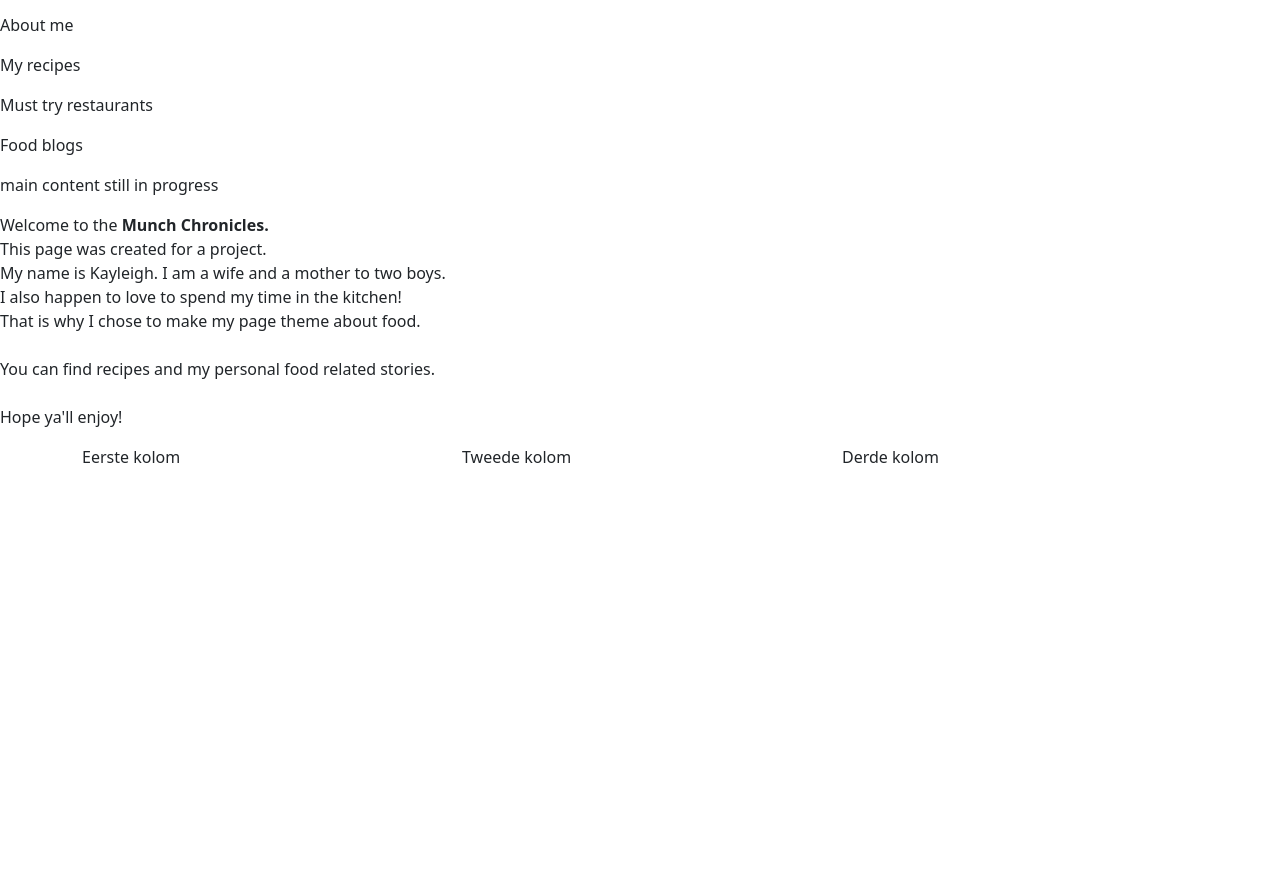
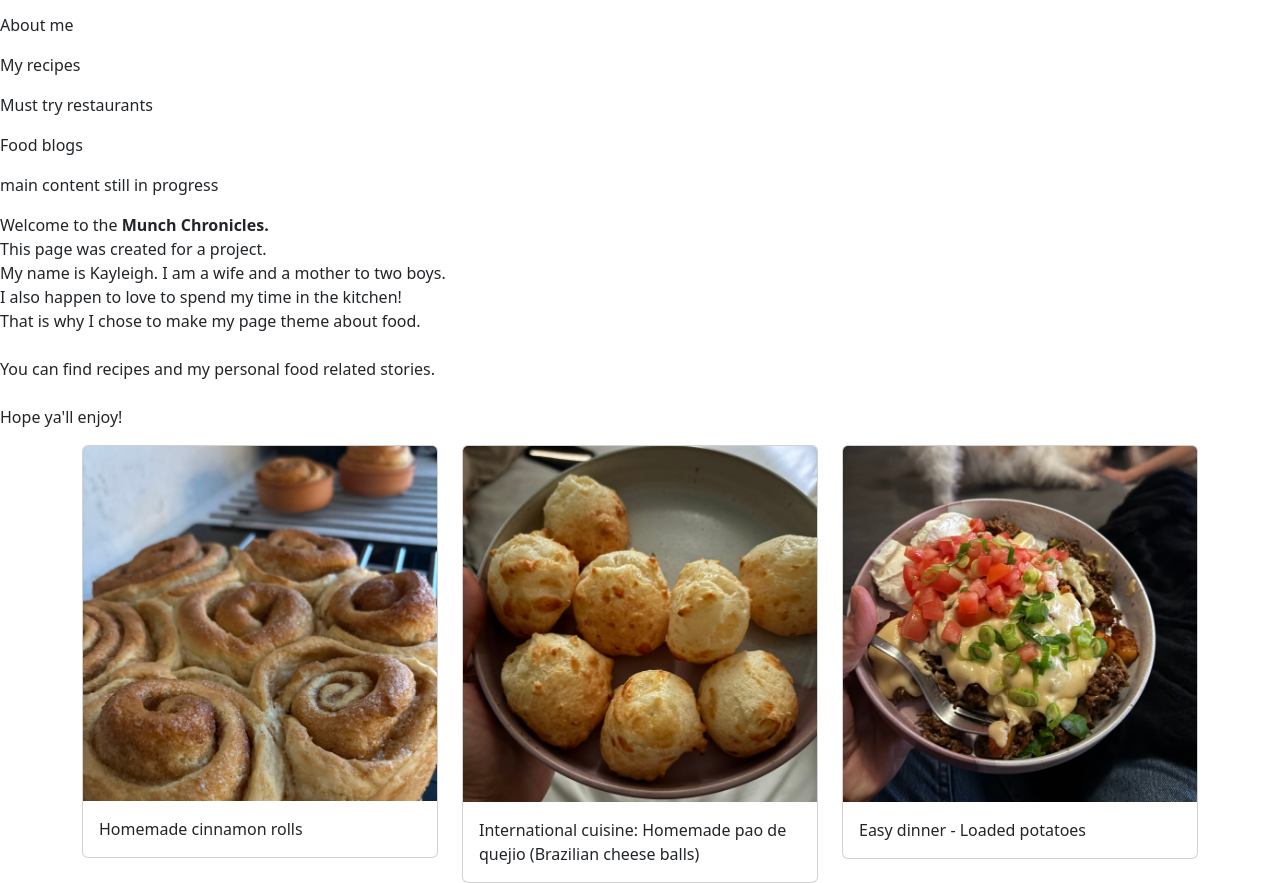
Before and after one commit to kaymaysue/Munch-Chronicles, a plain HTML site: page bootstrap.html in a window 1280 px wide. Shown: the part 83-966 px from the top of the page. Before the commit the page ends 800 px from the top, so only its background shows below. Drawn offline with nearby package versions, Linux system fonts and the light colour scheme.

```diff
--- a/bootstrap.html
+++ b/bootstrap.html
@@ -4,7 +4,7 @@
 		<meta name="viewport" content="width=device-width, initial-scale=1">
 		<meta charset="utf-8">
 		<link rel="stylesheet" href="https://cdn.jsdelivr.net/npm/bootstrap@5.3.8/dist/css/bootstrap.min.css">
-		<link rel="stylesheet" href="style.css">
+		<!-- <link rel="stylesheet" href="stijl.css"> -->
 		<title>Munch Chronicles</title>
 	</head>
 
@@ -43,15 +43,30 @@
 			<div class="container">
 				<div class="row">
 					<div class="col-md-4">
-						Eerste kolom
+						<div class="card">
+							<img src="IMG_9324.JPEG" class="card-img-top" alt="Homemade cinnamon rolls">
+							<div class="card-body">
+								<p class="card-text">Homemade cinnamon rolls</p>
+							</div>
+						</div>
 					</div>
 					<div class="col-md-4">
-						Tweede kolom
+						<div class="card">
+							<img src="IMG_9572.JPEG" class="card-img-top" alt="International cuisine: Homemade pao de quejio (Brazilian cheese balls)">
+							<div class="card-body">
+								<p class="card-text">International cuisine: Homemade pao de quejio (Brazilian cheese balls)</p>
+							</div>
+						</div>
 					</div>
 					<div class="col-md-4">
-						Derde kolom
+						<div class="card">
+							<img src="IMG_9647.JPEG" class="card-img-top" alt="Easy dinner - Loaded potatoes">
+							<div class="card-body">
+								<p class="card-text">Easy dinner - Loaded potatoes</p>
+							</div>
+						</div>
 					</div>
-				</div>
+				</div>				</div>
 			</div>
 		</main>
 	</body>
```
Also changed, not shown: index.html (+1 -1 lines).
